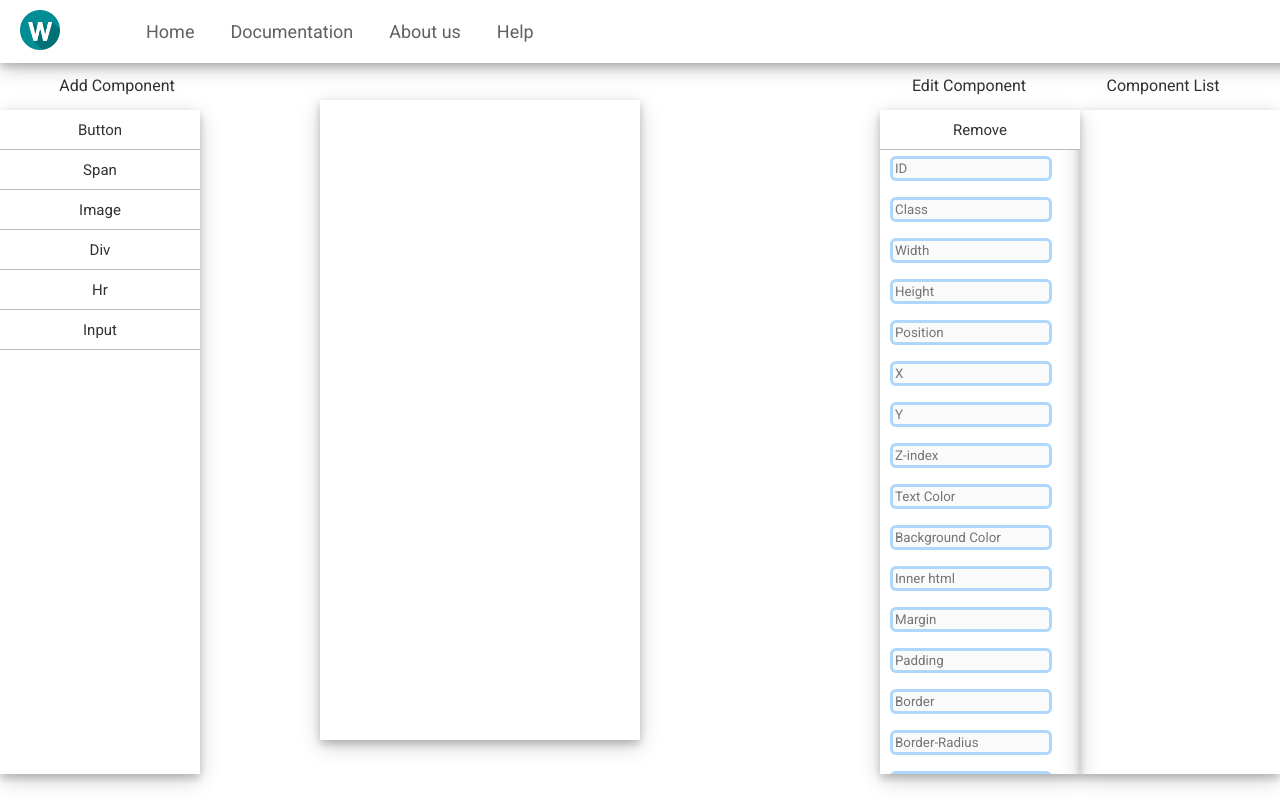
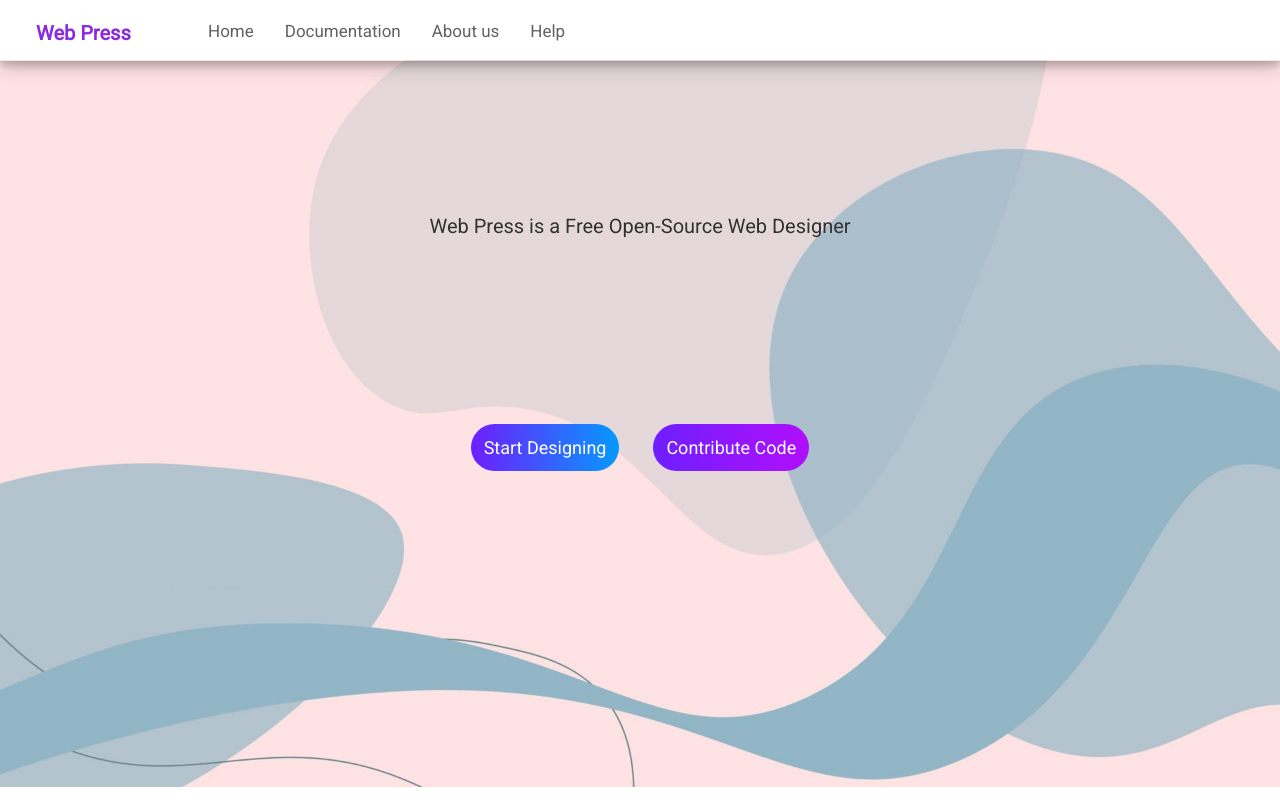
Before and after one commit to lightning-speed/WebPress, a PHP site: page /index.html in a window 1280 px wide. Run offline with PHP 8.4, Linux system fonts and the light colour scheme.

Commit message:
Add files via upload

```diff
--- a/index.html
+++ b/index.html
@@ -19,90 +19,20 @@
 
 <body onload="startApp()" class="bodt">
 	<div class="nav_bar">
-		<img src="assets/images/icon.png"/ width="40px" height="40px" style="position: absolute;top:10px;left: 20px;">
+		<span><button class="nav_button" style="position: absolute;top:10px;left: 20px;color:blueviolet;font-weight: bold;font-size:20px;">Web Press</button></span>
 		<span><button class="nav_button">Home</button></span>
 		<span><button class="nav_button">Documentation</button></span>
 		<span><button class="nav_button">About us</button></span>
 		<span><button class="nav_button">Help</button></span>
+   </div>
+	 <div class="front_box">
+		 <p style="margin:30px;font-size:20px;text-align: center;margin-top:12%;">Web Press is a Free Open-Source Web Designer</p>
+		 <div style="position: absolute;top:50%;left:0;width:100%;text-align: center;">
+		 <button class="c_button" style="font-size:18px;background-image: linear-gradient(to right,rgba(116, 17, 255, 0.9),rgba(0, 153, 255,0.9));padding:13px;margin-right:30px;" onclick="window.open('designer.html');">Start Designing</button>
+		 <button class="c_button" style="font-size:18px;background-image:linear-gradient(to right,rgba(116, 17, 255, 0.9),rgba(191, 0, 255, 0.9));padding:13px;">Contribute Code</button>
 
-	</div>
-	<div class="main_box" id="component_box"></div>
-	<div class="list_box" id="component_list_box"></div>
-	<p style="
-				margin: 10px;
-				margin-top:69px;
-				margin-bottom:0px;
-				padding: 7px;
-				text-align: center;
-				width: 200px;
-				float: right;
-			">
-		Component List
-	</p>
-	<p style="
-				margin: 10px;
-				margin-top:69px;
-				margin-bottom:0px;
-				padding: 7px;
-				text-align: center;
-				width: 200px;
-				float: left;
-			">
-		Add Component
-	</p>
-	<p style="
-				margin: 10px;
-				margin-top:69px;
-				margin-bottom:0px;
-				margin-right: -30px;
-				padding: 7px;
-				text-align: center;
-				width: 200px;
-				float: right;
-			">
-		Edit Component
-	</p>
-
-	<div class="selection_box">
-		<button class="component_button" onclick="select_component(1);">
-			Button
-		</button>
-		<button class="component_button" onclick="select_component(2);">Span</button>
-		<button class="component_button" onclick="select_component(3);">
-			Image
-		</button>
-		<button class="component_button" onclick="select_component(4);">Div</button>
-		<button class="component_button" onclick="select_component(5);">Hr</button>
-		<button class="component_button" onclick="select_component(6);">Input</button>
-
-
-	</div>
-	<div class="edit_box" id="editBox">
-		<button class="component_button" onclick="removeCom();">Remove</button>
-		<input class="text_field" placeholder="ID" id="id_box" />
-		<input class="text_field" placeholder="Class" id="class_box" />
-		<input class="text_field" placeholder="Width" id="width_box" />
-		<input class="text_field" placeholder="Height" id="height_box" />
-		<input class="text_field" placeholder="Position" id="position_box" />
-		<input class="text_field" placeholder="X" id="left_box" />
-		<input class="text_field" placeholder="Y" id="top_box" />
-		<input class="text_field" placeholder="Z-index" id="z_index_box" />
-		<input class="text_field" placeholder="Text Color" id="text_color_box" />
-		<input class="text_field" placeholder="Background Color" id="background_color_box" />
-		<input class="text_field" placeholder="Inner html" id="inner_html_box" />
-		<input class="text_field" placeholder="Margin" id="margin_box" />
-		<input class="text_field" placeholder="Padding" id="padding_box" />
-		<input class="text_field" placeholder="Border" id="border_box" />
-		<input class="text_field" placeholder="Border-Radius" id="border_radius_box" />
-		<input class="text_field" placeholder="Outline" id="outline_box" />
-		<input class="text_field" placeholder="Src" id="src_box" />
-		<input class="text_field" placeholder="Value" id="value_box" />
-		<input class="text_field" placeholder="Background Image" id="background_box" />
-		<input class="text_field" placeholder="Font Size" id="font_size_box" />
-		<input class="text_field" placeholder="Font" id="font_box" />
-		<input class="text_field" placeholder="Type" id="type_box" />
-
-	</div>
+		 </div>
+	 </div>
 </body>
 
 </html>
--- a/ui/components.css
+++ b/ui/components.css
@@ -54,27 +54,31 @@
 }
 .c_button {
 	border: none;
-	border-radius: 5px;
+	border-radius: 25px;
 	outline: none;
 	color: white;
-	background-color: rgba(0, 132, 255, 0.3);
+	background-color: rgba(0, 132, 255, 0.8);
+	padding: 10px;
 }
 .nav_bar {
 	position: fixed;
 	top: 0;
 	left: 0;
 	width: 100%;
-	height: 43px;
+	height: 61px;
 	box-shadow: 0 4px 8px 0 rgba(0, 0, 0, 0.2), 0 6px 20px 0 rgba(0, 0, 0, 0.19);
 	padding: 10px;
 	white-space: nowrap;
-	padding-left: 130px;
+	padding-left: 15%;
+	box-sizing: border-box;
+	z-index: 1;
 }
 .nav_button {
 	background: transparent;
 	border: none;
 	outline: none;
 	color: rgba(50, 50, 50, 0.77);
-	font-size: 18px;
+	font-size: 17px;
 	margin: 10px;
+	margin-right: 5px;
 }
--- a/ui/default.css
+++ b/ui/default.css
@@ -1,10 +1,23 @@
 body,
 html {
 	margin: 0;
-	width: 100%;
 	height: 100%;
 }
 * {
 	font-family: "Roboto", sans-serif;
 	color: rgb(50, 50, 50);
 }
+body {
+	width: 100%;
+}
+.front_box {
+	position: absolute;
+	top: 60px;
+	width: 100%;
+	height: 90.9%;
+	overflow-y: hidden;
+	background-image: url("../assets/images/back1.jpg");
+	background-repeat: no-repeat;
+	background-attachment: fixed;
+	background-size: cover;
+}
```
Also changed, not shown: abc.php (+24 -2 lines), designer.html (added, +109 -0 lines), assets/images/back.jpg (added), assets/images/back.webp (added), assets/images/back1.jpg (added).
